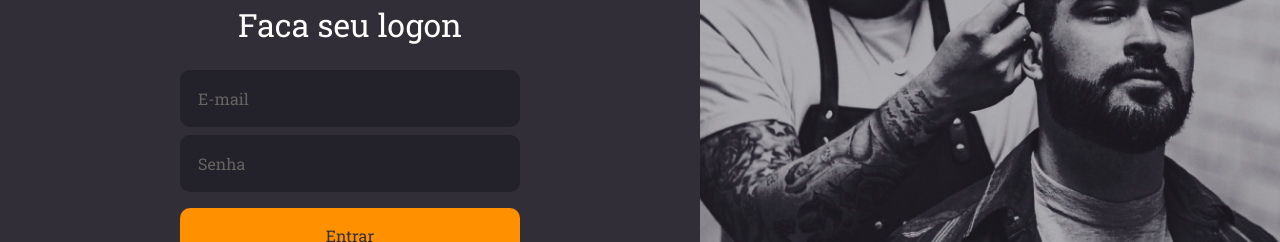
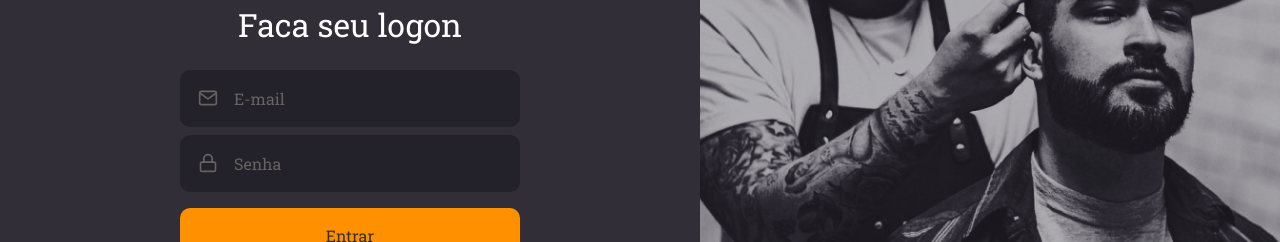
Before and after one commit to OlvArthur/gostack2-nivel03, a React (Create React App) app in the folder iniciando-front-end-web/aulas/: page / in a window 1280 px wide. Shown: the part 289-531 px from the top of the page. Built offline with nearby package versions, Linux system fonts and the light colour scheme; the HTML template or start-up script is replaced by a standard one.

Commit message:
Refactoring SigIn Page components

```diff
--- /dev/null
+++ b/iniciando-front-end-web/aulas/src/components/Button/index.tsx
@@ -0,0 +1,11 @@
+import React, { ButtonHTMLAttributes } from 'react';
+
+import { Container } from './styles';
+
+type ButtonProps = ButtonHTMLAttributes<HTMLButtonElement>;
+
+const Button: React.FC<ButtonProps> = ({ children, ...rest }) => (
+  <Container {...rest}>{children}</Container>
+);
+
+export default Button;
--- /dev/null
+++ b/iniciando-front-end-web/aulas/src/components/Button/styles.ts
@@ -0,0 +1,19 @@
+import styled from 'styled-components';
+import { shade } from 'polished';
+
+export const Container = styled.button`
+  background: #ff9000;
+  height: 56px;
+  border: 0;
+  border-radius: 10px;
+  color: #312e38;
+  padding: 0 16px;
+  width: 100%;
+  font-weight: 500;
+  margin-top: 16px;
+  transition: background-color 0.2s;
+
+  &:hover {
+    background: ${shade(0.2, '#ff9000')};
+  }
+`;
--- /dev/null
+++ b/iniciando-front-end-web/aulas/src/components/Input/index.tsx
@@ -0,0 +1,19 @@
+import React, { InputHTMLAttributes } from 'react';
+
+import { Container } from './styles';
+import { IconType } from 'react-icons/lib/cjs';
+
+interface InputProps extends InputHTMLAttributes<HTMLInputElement> {
+  name: string;
+  icon?: IconType;
+  // icon: React.ComponentType;
+}
+
+const Input: React.FC<InputProps> = ({ icon: Icon, ...rest }) => (
+  <Container>
+    {Icon && <Icon size={20} />}
+    <input {...rest} />
+  </Container>
+);
+
+export default Input;
--- /dev/null
+++ b/iniciando-front-end-web/aulas/src/components/Input/styles.ts
@@ -0,0 +1,32 @@
+import styled from 'styled-components';
+
+export const Container = styled.div`
+  background: #232129;
+  border-radius: 10px;
+  border: 2px solid #232129;
+  padding: 16px;
+  width: 100%;
+  color: #666360;
+
+  display: flex;
+  align-items: center;
+
+  & + div {
+    margin-top: 8px;
+  }
+
+  input {
+    background: transparent;
+    flex: 1;
+    border: 0;
+    color: #f4ede8;
+
+    &::placeholder {
+      color: #666360;
+    }
+  }
+
+  svg {
+    margin-right: 16px;
+  }
+`;
--- a/iniciando-front-end-web/aulas/src/pages/SignIn/index.tsx
+++ b/iniciando-front-end-web/aulas/src/pages/SignIn/index.tsx
@@ -1,7 +1,10 @@
 import React from 'react';
-import { FiLogIn } from 'react-icons/fi';
+import { FiLogIn, FiMail, FiLock } from 'react-icons/fi';
 
 import logoImg from '../../assets/logo.svg';
+
+import Button from '../../components/Button';
+import Input from '../../components/Input';
 
 import { Container, Background, Content } from './styles';
 
@@ -13,11 +16,18 @@
       <form>
         <h1>Faca seu logon</h1>
 
-        <input placeholder="E-mail" />
+        <Input name="email" icon={FiMail} placeholder="E-mail" />
 
-        <input type="password" placeholder="Senha" />
+        <Input
+          name="password"
+          icon={FiLock}
+          type="password"
+          placeholder="Senha"
+        />
 
-        <button type="submit">Entrar</button>
+        <Button name="button" type="submit">
+          Entrar
+        </Button>
 
         <a href="forgot">Esqueci minha senha</a>
       </form>
--- a/iniciando-front-end-web/aulas/src/pages/SignIn/styles.ts
+++ b/iniciando-front-end-web/aulas/src/pages/SignIn/styles.ts
@@ -28,40 +28,6 @@
 
   h1 {
     margin-bottom: 24px;
-  }
-
-  input {
-    background: #232129;
-    border-radius: 10px;
-    border: 2px solid #232129;
-    padding: 16px;
-    width: 100%;
-    color: #f4ede8;
-
-    &::placeholder {
-      color: #666360;
-    }
-
-    & + input {
-      margin-top: 8px;
-    }
-  }
-
-  button {
-    background: #ff9000;
-    height: 56px;
-    border: 0;
-    border-radius: 10px;
-    color: #312e38;
-    padding: 0 16px;
-    width: 100%;
-    font-weight: 500;
-    margin-top: 16px;
-    transition: background-color 0.2s;
-
-    &:hover {
-      background: ${shade(0.2, '#ff9000')};
-    }
   }
 
   a {
```
